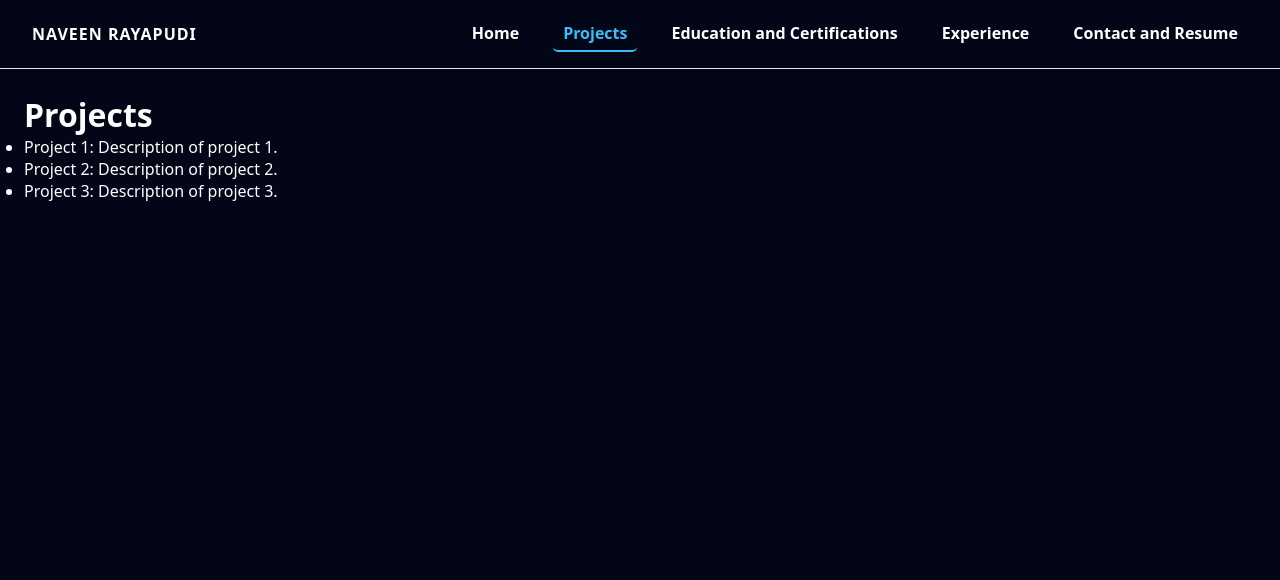
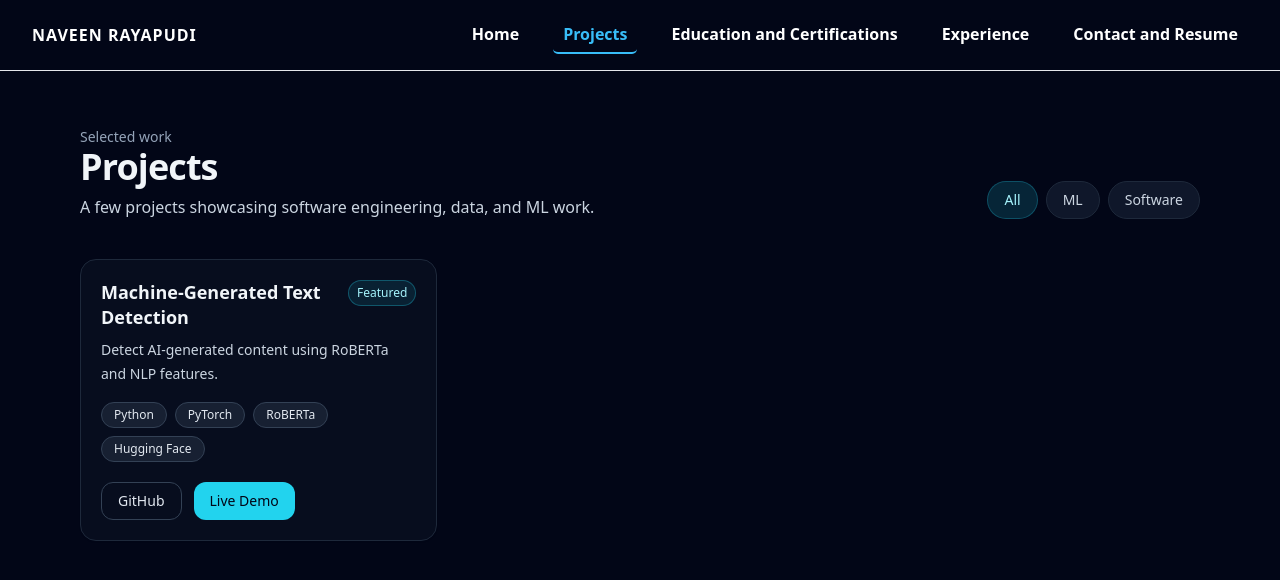
Before and after one commit to naveen777-github/portfolio2, a React (Create React App) app in the folder naveen-portfolio/: page /projects in a window 1280 px wide. Shown: the top 580 px of the page. Built offline with nearby package versions, Linux system fonts and the light colour scheme.

Commit message:
installed tailwind css and updated the projects page

```diff
--- a/naveen-portfolio/package.json
+++ b/naveen-portfolio/package.json
@@ -2,7 +2,6 @@
   "name": "naveen-portfolio",
   "private": true,
   "dependencies": {
-    "@tailwindcss/vite": "^4.1.18",
     "framer-motion": "^12.24.12",
     "react": "^19.2.3",
     "react-dom": "^19.2.3",
@@ -33,6 +32,6 @@
   "devDependencies": {
     "autoprefixer": "^10.4.23",
     "postcss": "^8.5.6",
-    "tailwindcss": "^4.1.18"
+    "tailwindcss": "^3.4.19"
   }
 }
--- /dev/null
+++ b/naveen-portfolio/postcss.config.js
@@ -0,0 +1,6 @@
+module.exports = {
+  plugins: {
+    tailwindcss: {},
+    autoprefixer: {},
+  },
+}
--- a/naveen-portfolio/src/index.css
+++ b/naveen-portfolio/src/index.css
@@ -1,3 +1,7 @@
+@tailwind base;
+@tailwind components;
+@tailwind utilities;
+
 * {
   box-sizing: border-box;
 }
--- a/naveen-portfolio/src/pages/Projects.js
+++ b/naveen-portfolio/src/pages/Projects.js
@@ -1,13 +1,100 @@
+const projects = [
+  {
+    title: "Machine-Generated Text Detection",
+    desc: "Detect AI-generated content using RoBERTa and NLP features.",
+    stack: ["Python", "PyTorch", "RoBERTa", "Hugging Face"],
+    github: "#",
+    demo: "#",
+    featured: true,
+  },
+];
+
 export default function Projects() {
   return (
-    <div className="page">
-      <h1>Projects</h1>
-      <ul>
-        <li>Project 1: Description of project 1.</li>
-        <li>Project 2: Description of project 2.</li>
+    <div className="min-h-screen bg-slate-950 text-slate-100">
+      <div className="mx-auto max-w-6xl px-4 py-14">
+        {/* Header */}
+        <div className="flex flex-col gap-3 sm:flex-row sm:items-end sm:justify-between">
+          <div>
+            <p className="text-sm text-slate-400">Selected work</p>
+            <h1 className="text-3xl font-semibold tracking-tight sm:text-4xl">
+              Projects
+            </h1>
+            <p className="mt-2 max-w-2xl text-slate-300">
+              A few projects showcasing software engineering, data, and ML work.
+            </p>
+          </div>
 
-        <li>Project 3: Description of project 3.</li>
-      </ul>
+          {/* Simple filter UI (static for now) */}
+          <div className="flex gap-2">
+            <button className="rounded-full bg-cyan-400/15 text-cyan-200 border border-cyan-400/25 px-4 py-2 text-sm hover:bg-cyan-400/20">
+              All
+            </button>
+            <button className="rounded-full bg-slate-900 px-4 py-2 text-sm text-slate-300 border border-slate-800 hover:border-cyan-400/30 hover:text-cyan-200">
+              ML
+            </button>
+            <button className="rounded-full bg-slate-900 px-4 py-2 text-sm text-slate-300 border border-slate-800 hover:border-cyan-400/30 hover:text-cyan-200">
+              Software
+            </button>
+          </div>
+        </div>
+
+        {/* Grid */}
+        <div className="mt-10 grid gap-6 sm:grid-cols-2 lg:grid-cols-3">
+          {projects.map((p) => (
+            <article
+              key={p.title}
+              className="group rounded-2xl border border-slate-800 bg-slate-900/40 p-5 shadow-sm transition
+                         hover:-translate-y-1 hover:border-cyan-400/35 hover:bg-slate-900/60 hover:shadow-xl"
+            >
+              <div className="flex items-start justify-between gap-3">
+                <h2 className="text-lg font-semibold leading-snug group-hover:text-cyan-200">
+                  {p.title}
+                </h2>
+
+                {p.featured && (
+                  <span className="rounded-full border border-cyan-400/30 bg-cyan-400/10 px-2 py-1 text-xs text-cyan-200">
+                    Featured
+                  </span>
+                )}
+              </div>
+
+              <p className="mt-2 text-sm leading-6 text-slate-300">{p.desc}</p>
+
+              {/* Stack pills */}
+              <div className="mt-4 flex flex-wrap gap-2">
+                {p.stack.map((t) => (
+                  <span
+                    key={t}
+                    className="rounded-full bg-slate-800/70 border border-slate-700 px-3 py-1 text-xs text-slate-200"
+                  >
+                    {t}
+                  </span>
+                ))}
+              </div>
+
+              {/* Buttons */}
+              <div className="mt-5 flex gap-3">
+                <a
+                  href={p.github}
+                  className="inline-flex items-center justify-center rounded-xl border border-slate-700 px-4 py-2 text-sm
+                             text-slate-200 hover:border-cyan-400/35 hover:bg-slate-800"
+                >
+                  GitHub
+                </a>
+
+                <a
+                  href={p.demo}
+                  className="inline-flex items-center justify-center rounded-xl bg-cyan-400 px-4 py-2 text-sm font-medium
+                             text-slate-950 hover:bg-cyan-300"
+                >
+                  Live Demo
+                </a>
+              </div>
+            </article>
+          ))}
+        </div>
+      </div>
     </div>
   );
 }
--- /dev/null
+++ b/naveen-portfolio/tailwind.config.js
@@ -0,0 +1,5 @@
+module.exports = {
+  content: ["./src/**/*.{js,jsx,ts,tsx}"],
+  theme: { extend: {} },
+  plugins: [],
+};
```
Also changed, not shown: naveen-portfolio/src/index.js (+6 -6 lines), 1 other file (tests, documents, lock files or other folders).
